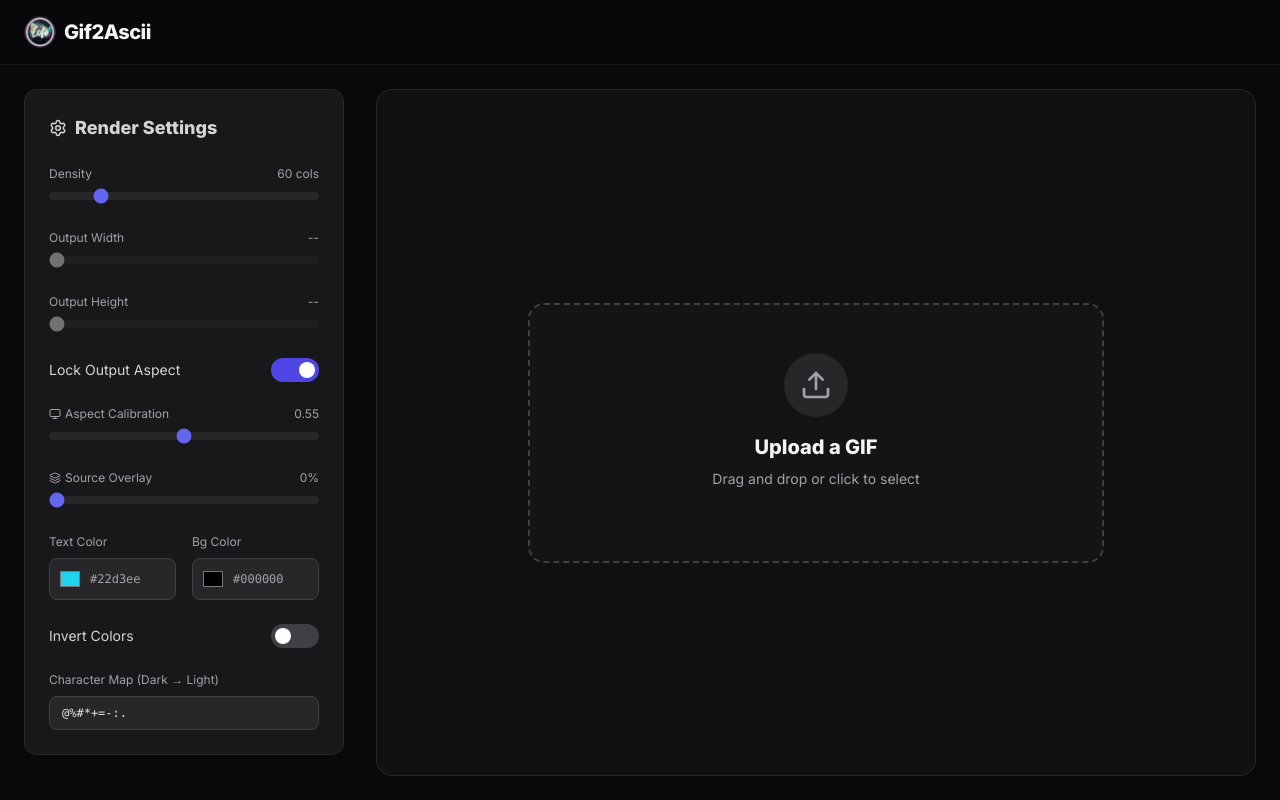
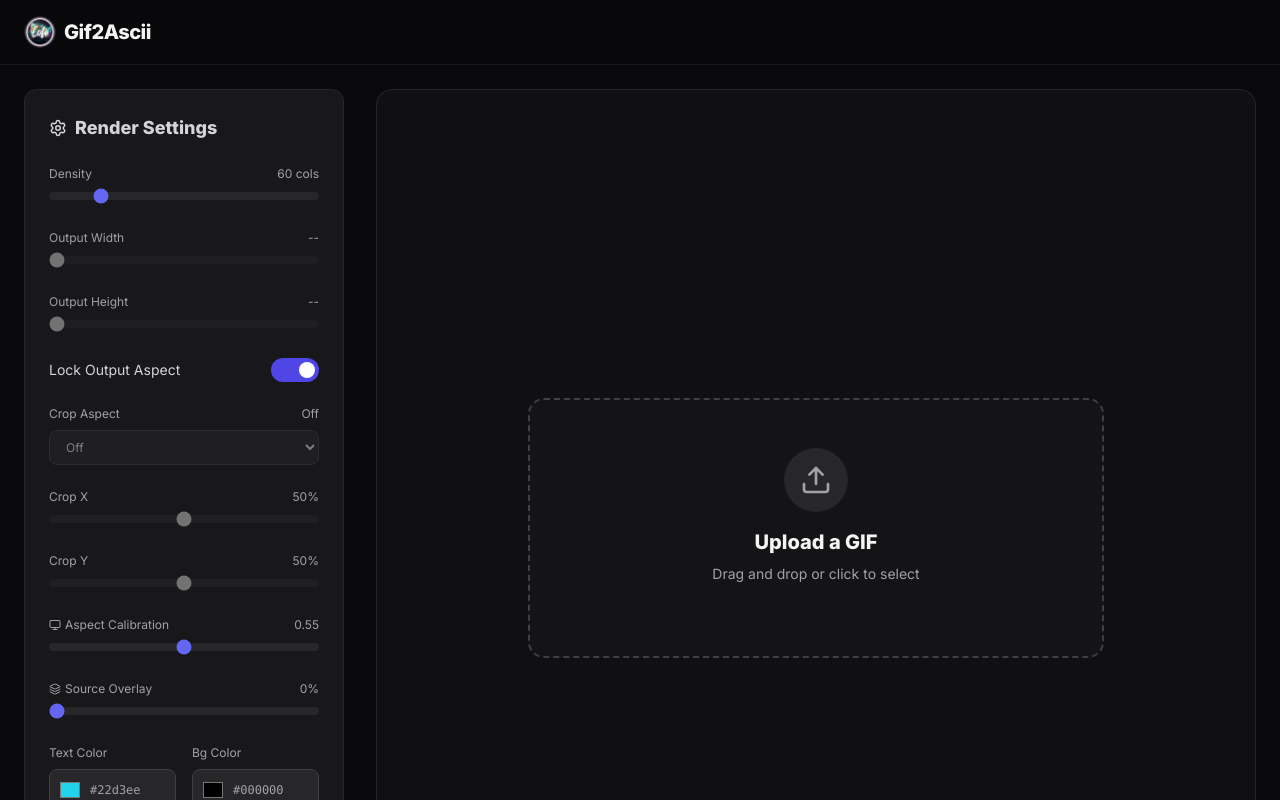
Before and after one commit to latentfidelity/gif2ascii, a React (Vite) app: page / in a window 1280 px wide. Shown: the top 800 px of the page. Built offline with nearby package versions, Linux system fonts and the light colour scheme.

Commit message:
Add aspect ratio crop controls

```diff
--- a/App.tsx
+++ b/App.tsx
@@ -7,6 +7,18 @@ import { DEFAULT_CHARS } from './services/asciiUtils';
 
 const logoUrl = new URL('./lofilogo.png', import.meta.url).href;
 const DEFAULT_DENSITY_CELL_WIDTH = 5;
+type CropMode = 'none' | 'output' | '1:1' | '4:3' | '3:4' | '16:9' | '9:16' | '3:2' | '2:3';
+const CROP_OPTIONS: { value: CropMode; label: string }[] = [
+  { value: 'none', label: 'Off' },
+  { value: 'output', label: 'Match Output' },
+  { value: '1:1', label: '1:1' },
+  { value: '4:3', label: '4:3' },
+  { value: '3:4', label: '3:4' },
+  { value: '16:9', label: '16:9' },
+  { value: '9:16', label: '9:16' },
+  { value: '3:2', label: '3:2' },
+  { value: '2:3', label: '2:3' }
+];
 
 const App: React.FC = () => {
   const [fileUrl, setFileUrl] = useState<string | null>(null);
@@ -24,6 +36,9 @@ const App: React.FC = () => {
   const [outputWidth, setOutputWidth] = useState(0);
   const [outputHeight, setOutputHeight] = useState(0);
   const [lockOutputAspect, setLockOutputAspect] = useState(true);
+  const [cropMode, setCropMode] = useState<CropMode>('none');
+  const [cropX, setCropX] = useState(0.5);
+  const [cropY, setCropY] = useState(0.5);
   const userAdjustedRef = useRef(false);
 
   const inputAspect = inputSize ? (inputSize.height / inputSize.width) : 1;
@@ -38,6 +53,34 @@ const App: React.FC = () => {
   const maxDensity = inputSize
     ? Math.max(300, Math.round(inputSize.width / 2))
     : 300;
+  const cropAspect = useMemo(() => {
+    switch (cropMode) {
+      case 'output':
+        if (outputWidthPx > 0 && outputHeightPx > 0) {
+          return outputWidthPx / outputHeightPx;
+        }
+        return null;
+      case '1:1':
+        return 1;
+      case '4:3':
+        return 4 / 3;
+      case '3:4':
+        return 3 / 4;
+      case '16:9':
+        return 16 / 9;
+      case '9:16':
+        return 9 / 16;
+      case '3:2':
+        return 3 / 2;
+      case '2:3':
+        return 2 / 3;
+      default:
+        return null;
+    }
+  }, [cropMode, outputWidthPx, outputHeightPx]);
+  const sourceAspect = cropAspect ?? inputAspect;
+  const cropLabel = CROP_OPTIONS.find((option) => option.value === cropMode)?.label ?? 'Off';
+  const cropEnabled = cropMode !== 'none';
 
   const config: AsciiConfig = useMemo(() => ({
     resolution: density,
@@ -53,7 +96,7 @@ const App: React.FC = () => {
     userAdjustedRef.current = true;
     setOutputWidth(value);
     if (lockOutputAspect && inputSize) {
-      setOutputHeight(Math.max(1, Math.round(value * inputAspect)));
+      setOutputHeight(Math.max(1, Math.round(value * sourceAspect)));
     }
   };
 
@@ -61,7 +104,7 @@ const App: React.FC = () => {
     userAdjustedRef.current = true;
     setOutputHeight(value);
     if (lockOutputAspect && inputSize) {
-      setOutputWidth(Math.max(1, Math.round(value / inputAspect)));
+      setOutputWidth(Math.max(1, Math.round(value / sourceAspect)));
     }
   };
 
@@ -78,6 +121,9 @@ const App: React.FC = () => {
     // Reset defaults on new file
     setChars(DEFAULT_CHARS);
     setColor('#22d3ee');
+    setCropMode('none');
+    setCropX(0.5);
+    setCropY(0.5);
     const img = new Image();
     img.onload = () => {
       const width = img.naturalWidth || img.width;
@@ -100,6 +146,9 @@ const App: React.FC = () => {
     setInputSize(null);
     setOutputWidth(0);
     setOutputHeight(0);
+    setCropMode('none');
+    setCropX(0.5);
+    setCropY(0.5);
   };
 
   return (
@@ -191,13 +240,69 @@ const App: React.FC = () => {
                   const next = !lockOutputAspect;
                   setLockOutputAspect(next);
                   if (next && inputSize && outputWidthPx > 0) {
-                    setOutputHeight(Math.max(1, Math.round(outputWidthPx * inputAspect)));
+                    setOutputHeight(Math.max(1, Math.round(outputWidthPx * sourceAspect)));
                   }
                 }}
                 className={`w-12 h-6 rounded-full transition-colors relative ${lockOutputAspect ? 'bg-indigo-600' : 'bg-zinc-700'}`}
               >
                 <div className={`absolute top-1 left-1 bg-white w-4 h-4 rounded-full transition-transform ${lockOutputAspect ? 'translate-x-6' : 'translate-x-0'}`} />
               </button>
+            </div>
+
+            {/* Crop Aspect */}
+            <div className="space-y-2">
+              <div className="flex justify-between text-xs text-zinc-400">
+                <span>Crop Aspect</span>
+                <span>{cropLabel}</span>
+              </div>
+              <select
+                value={cropMode}
+                onChange={(e) => setCropMode(e.target.value as CropMode)}
+                disabled={!inputSize}
+                className="w-full bg-zinc-800 border border-zinc-700 rounded-lg px-3 py-2 text-xs text-zinc-200 focus:outline-none focus:ring-2 focus:ring-indigo-500 disabled:opacity-50 disabled:cursor-not-allowed"
+              >
+                {CROP_OPTIONS.map((option) => (
+                  <option key={option.value} value={option.value}>
+                    {option.label}
+                  </option>
+                ))}
+              </select>
+            </div>
+
+            {/* Crop X */}
+            <div className="space-y-2">
+              <div className="flex justify-between text-xs text-zinc-400">
+                <span>Crop X</span>
+                <span>{Math.round(cropX * 100)}%</span>
+              </div>
+              <input
+                type="range"
+                min="0"
+                max="1"
+                step="0.01"
+                value={cropX}
+                onChange={(e) => setCropX(Number(e.target.value))}
+                disabled={!inputSize || !cropEnabled}
+                className="w-full h-2 bg-zinc-800 rounded-lg appearance-none cursor-pointer accent-indigo-500 disabled:opacity-50 disabled:cursor-not-allowed"
+              />
+            </div>
+
+            {/* Crop Y */}
+            <div className="space-y-2">
+              <div className="flex justify-between text-xs text-zinc-400">
+                <span>Crop Y</span>
+                <span>{Math.round(cropY * 100)}%</span>
+              </div>
+              <input
+                type="range"
+                min="0"
+                max="1"
+                step="0.01"
+                value={cropY}
+                onChange={(e) => setCropY(Number(e.target.value))}
+                disabled={!inputSize || !cropEnabled}
+                className="w-full h-2 bg-zinc-800 rounded-lg appearance-none cursor-pointer accent-indigo-500 disabled:opacity-50 disabled:cursor-not-allowed"
+              />
             </div>
 
             {/* Font Aspect Ratio Slider (Calibration) */}
@@ -313,6 +418,9 @@ const App: React.FC = () => {
                   config={config}
                   outputWidth={outputWidthPx}
                   outputHeight={outputHeightPx}
+                  cropAspect={cropAspect}
+                  cropX={cropX}
+                  cropY={cropY}
                 />
               )}
             </div>
--- a/components/AsciiPlayer.tsx
+++ b/components/AsciiPlayer.tsx
@@ -10,6 +10,9 @@ interface AsciiPlayerProps {
   config: AsciiConfig;
   outputWidth?: number;
   outputHeight?: number;
+  cropAspect?: number | null;
+  cropX?: number;
+  cropY?: number;
   onFrame?: (base64Frame: string) => void;
 }
 
@@ -25,8 +28,18 @@ interface GifFrame {
 
 const VIDEO_EXPORT_SCALE = 2;
 const VIDEO_EXPORT_BITRATE = 8000000;
+const clamp01 = (value: number) => Math.min(1, Math.max(0, value));
 
-const AsciiPlayer: React.FC<AsciiPlayerProps> = ({ imageSrc, config, outputWidth, outputHeight, onFrame }) => {
+const AsciiPlayer: React.FC<AsciiPlayerProps> = ({
+  imageSrc,
+  config,
+  outputWidth,
+  outputHeight,
+  cropAspect,
+  cropX,
+  cropY,
+  onFrame
+}) => {
   const canvasRef = useRef<HTMLCanvasElement>(null);
   const containerRef = useRef<HTMLDivElement>(null);
 
@@ -48,6 +61,33 @@ const AsciiPlayer: React.FC<AsciiPlayerProps> = ({ imageSrc, config, outputWidth
   const displayAspectRatio = outputWidth && outputHeight
     ? outputWidth / outputHeight
     : aspectRatio;
+  const getCropRect = useCallback(() => {
+    const canvas = compositionCanvasRef.current;
+    if (!canvas) return null;
+    const srcWidth = canvas.width;
+    const srcHeight = canvas.height;
+    if (!cropAspect || cropAspect <= 0) {
+      return { x: 0, y: 0, width: srcWidth, height: srcHeight };
+    }
+
+    let cropWidth = srcWidth;
+    let cropHeight = Math.round(srcWidth / cropAspect);
+    if (cropHeight > srcHeight) {
+      cropHeight = srcHeight;
+      cropWidth = Math.round(srcHeight * cropAspect);
+    }
+    cropWidth = Math.max(1, Math.min(srcWidth, cropWidth));
+    cropHeight = Math.max(1, Math.min(srcHeight, cropHeight));
+
+    const maxX = Math.max(0, srcWidth - cropWidth);
+    const maxY = Math.max(0, srcHeight - cropHeight);
+    const normX = clamp01(Number.isFinite(cropX) ? cropX : 0.5);
+    const normY = clamp01(Number.isFinite(cropY) ? cropY : 0.5);
+    const x = Math.round(maxX * normX);
+    const y = Math.round(maxY * normY);
+
+    return { x, y, width: cropWidth, height: cropHeight };
+  }, [cropAspect, cropX, cropY]);
 
   // Animation State Refs (Mutable for performance in loop)
   const frameIndexRef = useRef(0);
@@ -137,11 +177,13 @@ const AsciiPlayer: React.FC<AsciiPlayerProps> = ({ imageSrc, config, outputWidth
      const finalCtx = finalCanvas.getContext('2d', { alpha: false });
      if (!finalCtx) return null;
 
+     const cropRect = getCropRect();
      const imageData = resizeAndGetImageData(
         compositionCanvasRef.current,
         config.resolution,
         config.fontAspectRatio,
-        getOffscreenCanvas()
+        getOffscreenCanvas(),
+        cropRect || undefined
      );
 
      if (!imageData) return null;
@@ -172,11 +214,15 @@ const AsciiPlayer: React.FC<AsciiPlayerProps> = ({ imageSrc, config, outputWidth
          }
      }
 
-     if (includeOverlay && config.overlayOpacity > 0) {
+     if (includeOverlay && config.overlayOpacity > 0 && cropRect) {
          finalCtx.save();
          finalCtx.globalAlpha = Math.min(1, Math.max(0, config.overlayOpacity));
          finalCtx.drawImage(
             compositionCanvasRef.current,
+            cropRect.x,
+            cropRect.y,
+            cropRect.width,
+            cropRect.height,
             0,
             0,
             finalCanvas.width,
@@ -186,7 +232,7 @@ const AsciiPlayer: React.FC<AsciiPlayerProps> = ({ imageSrc, config, outputWidth
      }
 
      return { finalCtx, finalCanvas };
-  }, [config]);
+  }, [config, getCropRect]);
 
 
   // 2. Render Loop (Playback)
--- a/services/asciiUtils.ts
+++ b/services/asciiUtils.ts
@@ -59,7 +59,8 @@ export const resizeAndGetImageData = (
   img: CanvasImageSource, // Accepts HTMLImageElement, HTMLVideoElement, ImageBitmap, HTMLCanvasElement etc.
   targetWidth: number,
   fontAspectRatio: number = 0.55,
-  existingCanvas?: HTMLCanvasElement
+  existingCanvas?: HTMLCanvasElement,
+  cropRect?: { x: number; y: number; width: number; height: number }
 ): ImageData | null => {
   // Reuse existing canvas if provided to avoid garbage collection stutter
   const canvas = existingCanvas || document.createElement('canvas');
@@ -90,7 +91,12 @@ export const resizeAndGetImageData = (
      return null;
   }
 
-  const aspectRatio = naturalHeight / naturalWidth;
+  const cropWidth = cropRect?.width ?? 0;
+  const cropHeight = cropRect?.height ?? 0;
+  const useCrop = cropWidth > 0 && cropHeight > 0;
+  const sourceWidth = useCrop ? cropWidth : naturalWidth;
+  const sourceHeight = useCrop ? cropHeight : naturalHeight;
+  const aspectRatio = sourceHeight / sourceWidth;
 
   // Calculate Target Dimensions
   const finalWidth = Math.floor(Math.max(1, targetWidth));
@@ -104,7 +110,21 @@ export const resizeAndGetImageData = (
   }
 
   try {
-    ctx.drawImage(img, 0, 0, finalWidth, finalHeight);
+    if (useCrop && cropRect) {
+      ctx.drawImage(
+        img,
+        cropRect.x,
+        cropRect.y,
+        cropRect.width,
+        cropRect.height,
+        0,
+        0,
+        finalWidth,
+        finalHeight
+      );
+    } else {
+      ctx.drawImage(img, 0, 0, finalWidth, finalHeight);
+    }
     return ctx.getImageData(0, 0, finalWidth, finalHeight);
   } catch (e) {
     console.error("Failed to get image data", e);
```
